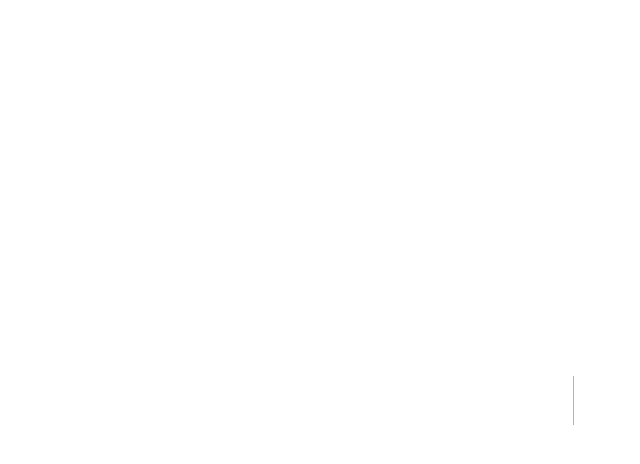
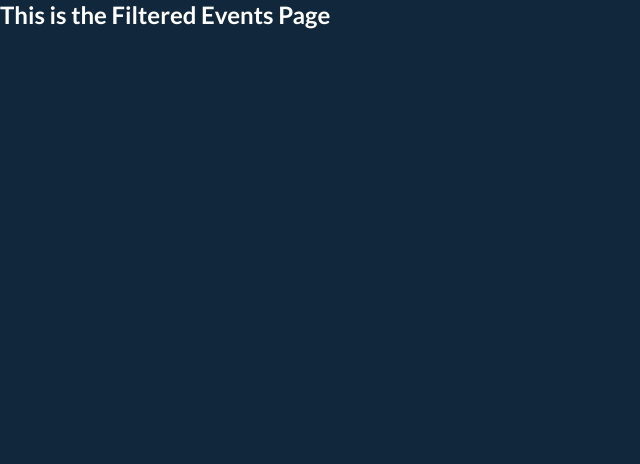
Before and after one commit to Chacho104/eventour-app, a Next.js app: page /events in a window 1280 px wide. Before the commit this address had no page. Shown: the top 464 px of the page, without its empty margins (0-640 px from the left). Built offline with nearby package versions, Linux system fonts and the light colour scheme.

Commit message:
Create the filter route for events

```diff
--- /dev/null
+++ b/pages/events/[...slug].js
@@ -0,0 +1,11 @@
+function FilteredEventsPage() {
+  return (
+    <section>
+      <div>
+        <h1>This is the Filtered Events Page</h1>
+      </div>
+    </section>
+  );
+}
+
+export default FilteredEventsPage;
```
